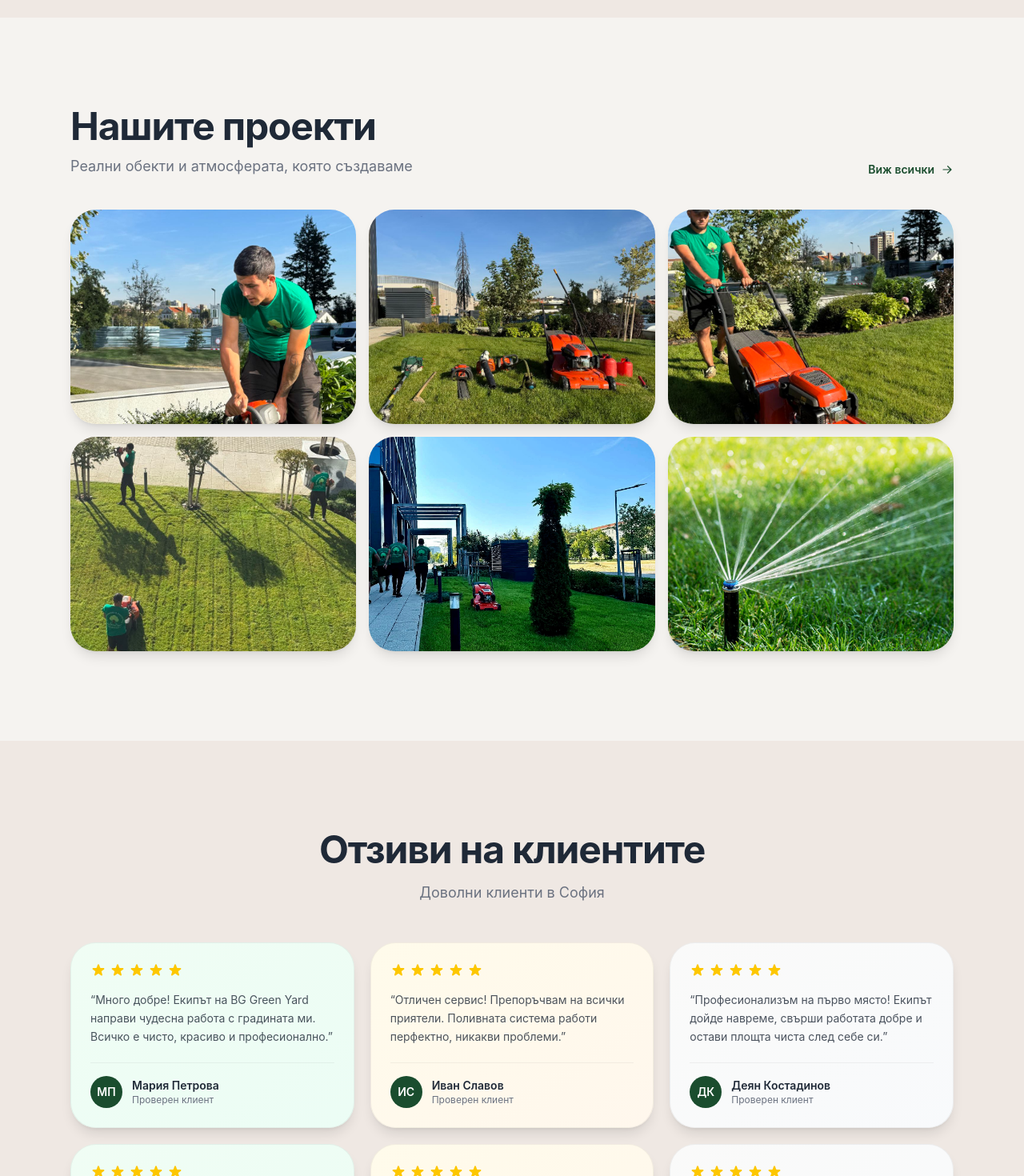
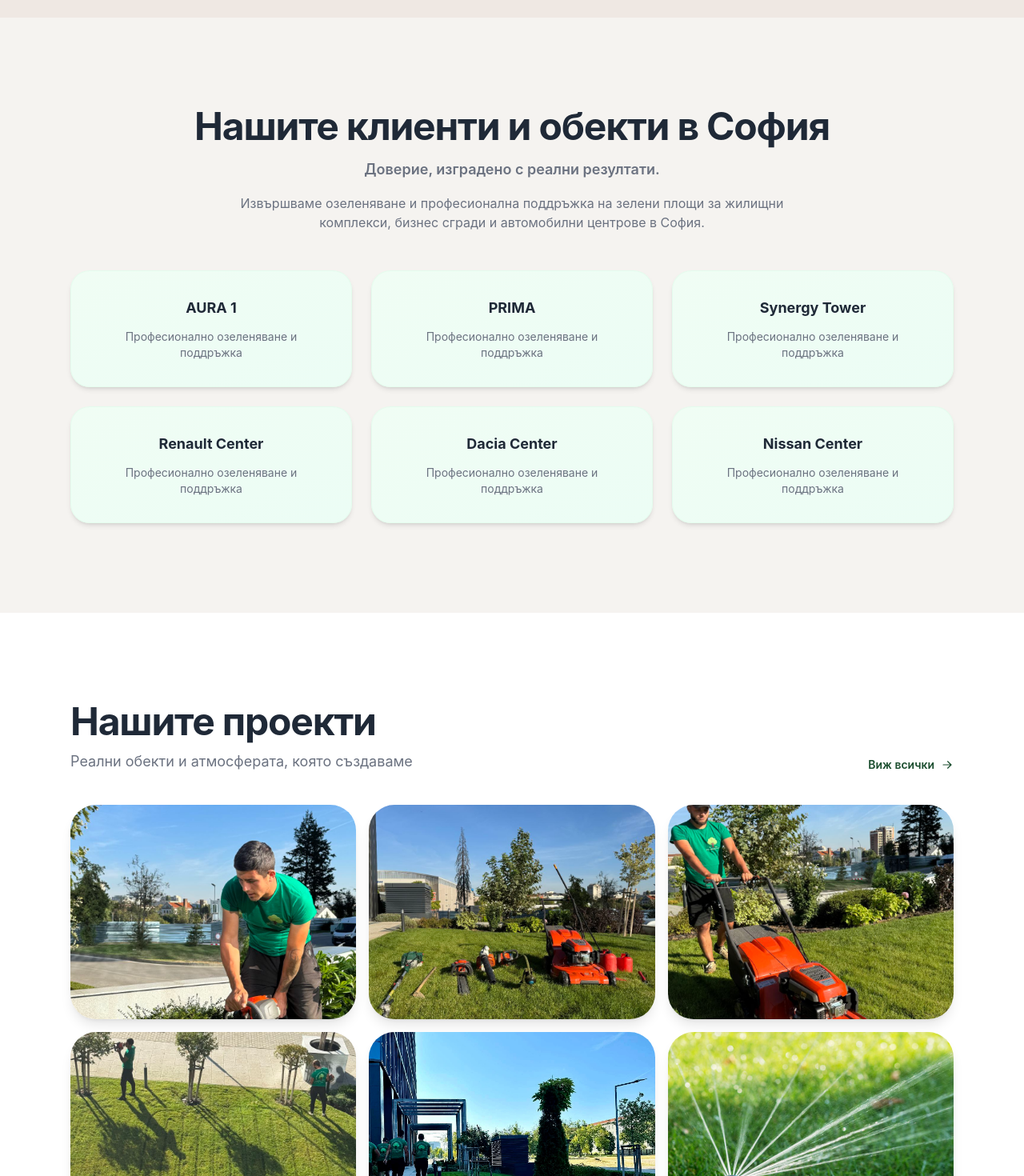
Before and after one commit to Alex120893/bg-green-yard, a Next.js app: page /bg in a window 1280 px wide. Shown: the part 1800-3270 px from the top of the page at 80% size. Built offline with nearby package versions, Linux system fonts and the light colour scheme.

Commit message:
Add "Our Clients and Projects" section to homepage

```diff
--- a/app/[locale]/page.tsx
+++ b/app/[locale]/page.tsx
@@ -63,6 +63,15 @@ export default async function HomePage({
     "/grass.jpg",
   ];
 
+  const clients = [
+    { name: "AURA 1" },
+    { name: "PRIMA" },
+    { name: "Synergy Tower" },
+    { name: "Renault Center" },
+    { name: "Dacia Center" },
+    { name: "Nissan Center" },
+  ];
+
   const reviews = locale === "en" ? [
     { name: "Maria Petrova", text: "Excellent work by the BG Green Yard team. My garden is clean, beautiful, and professionally maintained.", rating: 5, initials: "MP", role: "Verified client", gradient: "from-green-50 to-emerald-50", iconColor: "bg-brand" },
     { name: "Ivan Slavov", text: "Excellent service. The irrigation system works perfectly and without any issues.", rating: 5, initials: "IS", role: "Verified client", gradient: "from-amber-50 to-orange-50", iconColor: "bg-brand" },
@@ -73,7 +82,7 @@ export default async function HomePage({
   ] : [
     {
       name: "Мария Петрова",
-      text: "Много добре! Екипът на BG Green Yard направи чудесна работа с градината ми. Всичко е чисто, красиво и професионално.",
+      text: "Много добре! Екипът на BG Green Yard направи чудесна работа с градината ми. Всичко е чисто, красиво и профе.",
       rating: 5,
       initials: "МП",
       role: "Проверен клиент",
@@ -82,7 +91,7 @@ export default async function HomePage({
     },
     {
       name: "Иван Славов",
-      text: "Отличен сервис! Препоръчвам на всички приятели. Поливната система работи перфектно, никакви проблеми.",
+      text: "Отличен сервис! Препоръчвам на всички приятели. Поливната система работи перфектно, никакви пробле.",
       rating: 5,
       initials: "ИС",
       role: "Проверен клиент",
@@ -91,7 +100,7 @@ export default async function HomePage({
     },
     {
       name: "Деян Костадинов",
-      text: "Професионализъм на първо място! Екипът дойде навреме, свърши работата добре и остави площта чиста след себе си.",
+      text: "Професионализъм на първо място! Екипът дойде навреме, свърши работата добре и остави площта чиста.",
       rating: 5,
       initials: "ДК",
       role: "Проверен клиент",
@@ -161,7 +170,7 @@ export default async function HomePage({
             {features.map((f, i) => (
               <Reveal key={f.title} delayMs={i * 80}>
                 <article
-                  className={`group h-full rounded-[40px] bg-gradient-to-br ${f.gradient} p-8 shadow-lg transition-all duration-300 hover:-translate-y-2 hover:shadow-xl border border-black/5 backdrop-blur-sm`}
+                  className={`group h-full rounded-[40px] bg-gradient-to-br ${f.gradient} p-8 shadow-lg transition-all duration-300 hover:-translate-y-2 hover:shadow-xl border border-black/5`}
                 >
                   <div className={`inline-flex h-14 w-14 items-center justify-center rounded-[24px] ${f.iconBg} transition-transform duration-300 group-hover:scale-110`}>
                     {f.icon}
@@ -179,8 +188,44 @@ export default async function HomePage({
         </div>
       </section>
 
+      {/* ── Our Clients and Projects ── */}
+      <section className="bg-background py-20 md:py-28">
+        <div className="mx-auto max-w-6xl px-4 md:px-6">
+          <Reveal>
+            <div className="text-center">
+              <h2 className="text-4xl font-bold tracking-tight text-foreground md:text-5xl">
+                {locale === "en" ? "Our clients and projects" : "Нашите клиенти и обекти в София"}
+              </h2>
+              <p className="mx-auto mt-4 max-w-2xl text-lg text-muted font-semibold">
+                {locale === "en" ? "Trust built with real results." : "Доверие, изградено с реални резултати."}
+              </p>
+              <p className="mx-auto mt-4 max-w-3xl text-base text-muted">
+                {locale === "en"
+                  ? "We provide landscaping and professional maintenance of green areas for residential complexes, office buildings and automotive centers in Sofia."
+                  : "Извършваме озеленяване и професионална поддръжка на зелени площи за жилищни комплекси, бизнес сгради и автомобилни центрове в София."}
+              </p>
+            </div>
+          </Reveal>
+
+          <div className="mt-12 grid gap-6 sm:grid-cols-2 lg:grid-cols-3">
+            {clients.map((client, i) => (
+              <Reveal key={client.name} delayMs={i * 60}>
+                <div className="group relative rounded-[24px] bg-gradient-to-br from-green-50 to-emerald-50 p-8 shadow-md transition-all duration-300 hover:shadow-lg hover:-translate-y-1 border border-green-100/50">
+                  <h3 className="text-lg font-bold text-foreground text-center">
+                    {client.name}
+                  </h3>
+                  <p className="mt-3 text-sm text-muted text-center">
+                    {locale === "en" ? "Professional landscaping & maintenance" : "Професионално озеленяване и поддръжка"}
+                  </p>
+                </div>
+              </Reveal>
+            ))}
+          </div>
+        </div>
+      </section>
+
       {/* ── Gallery Preview ── */}
-      <section className="bg-background py-20 md:py-28">
+      <section className="bg-white py-20 md:py-28">
         <div className="mx-auto max-w-6xl px-4 md:px-6">
           <Reveal>
             <div className="flex flex-col items-center text-center md:flex-row md:items-end md:justify-between md:text-left">
@@ -240,7 +285,7 @@ export default async function HomePage({
           <div className="mt-12 grid gap-5 md:grid-cols-2 lg:grid-cols-3">
             {reviews.map((review, i) => (
               <Reveal key={review.name} delayMs={i * 55}>
-                <article className={`flex h-full flex-col rounded-[32px] bg-gradient-to-br ${review.gradient} p-6 shadow-lg transition-all duration-300 hover:-translate-y-2 hover:shadow-xl border border-black/5 backdrop-blur-sm`}>
+                <article className={`flex h-full flex-col rounded-[32px] bg-gradient-to-br ${review.gradient} p-6 shadow-lg transition-all duration-300 hover:-translate-y-2 hover:shadow-xl border border-black/5`}>
                   <div className="flex gap-1">
                     {Array.from({ length: review.rating }).map((_, j) => (
                       <svg key={j} viewBox="0 0 20 20" fill="currentColor" className="h-5 w-5 text-yellow-400">
@@ -288,13 +333,13 @@ export default async function HomePage({
             <div className="mt-10 flex flex-col items-center gap-3 sm:flex-row sm:justify-center">
               <Link
                 href={`/${locale}/contact`}
-                className="inline-flex h-13 items-center justify-center rounded-full bg-white px-9 text-base font-semibold text-brand shadow-lg transition-all duration-300 hover:-translate-y-0.5 hover:shadow-xl"
+                className="inline-flex h-13 items-center justify-center rounded-full bg-white px-9 text-base font-semibold text-brand shadow-lg transition-all duration-300 hover:-translate-y-0.5"
               >
                 {t.home.ctaSecondary}
               </Link>
               <Link
                 href={`/${locale}/services`}
-                className="inline-flex h-13 items-center justify-center rounded-full border-2 border-white/40 px-9 text-base font-semibold text-white transition-all duration-300 hover:-translate-y-0.5 hover:bg-white/10 hover:shadow-lg"
+                className="inline-flex h-13 items-center justify-center rounded-full border-2 border-white/40 px-9 text-base font-semibold text-white transition-all duration-300 hover:-translate-y-0.5 hover:border-white"
               >
                 {t.home.ctaPrimary}
               </Link>
```
